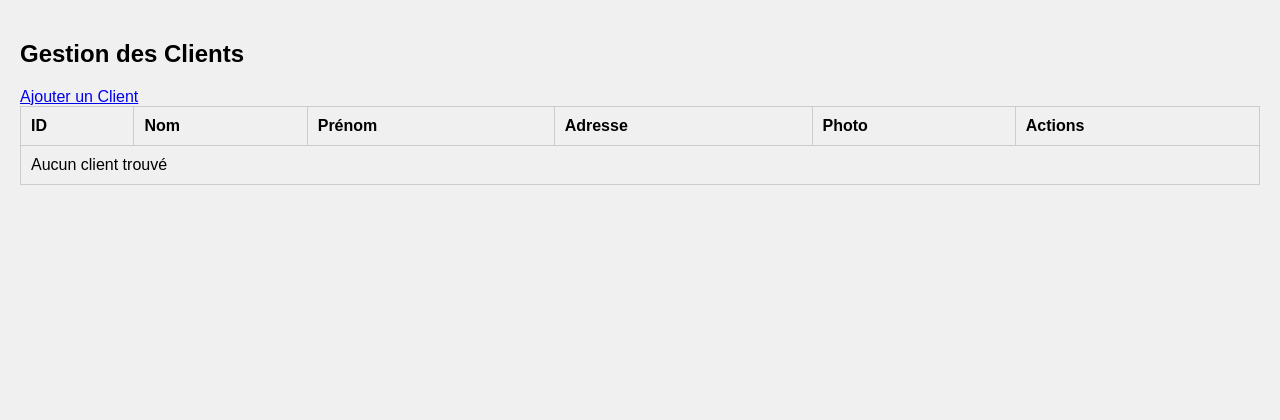
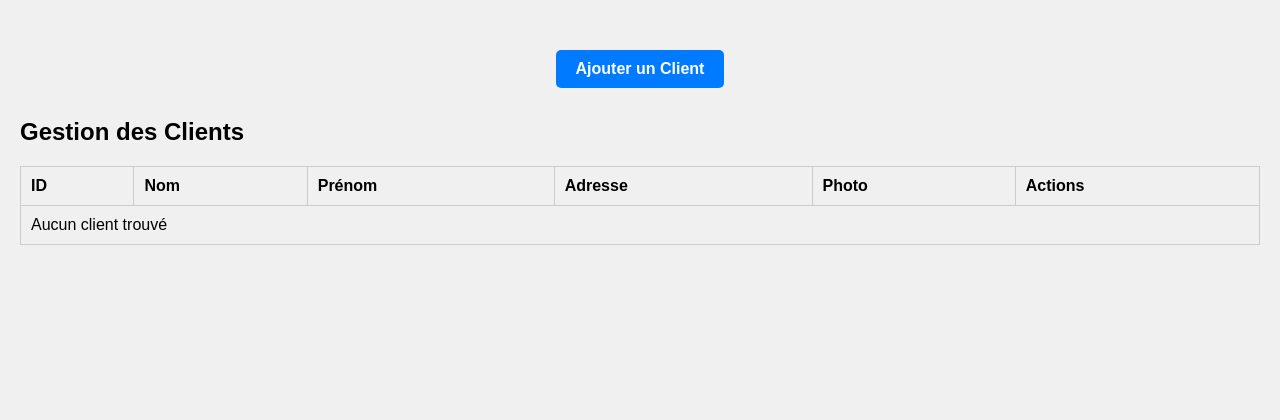
Before and after one commit to icoulibaly05/PrestigeLocation, a PHP site: page /clients.php in a window 1280 px wide. Shown: the part 144-564 px from the top of the page. Run offline with PHP 8.4, Linux system fonts and the light colour scheme; data that the repository does not hold is empty.

Commit message:
photo clic

```diff
--- a/clients.php
+++ b/clients.php
@@ -1,10 +1,12 @@
-<?php
-include 'config.php';
-include 'templates/header.php';
-?>
+<?php include 'config.php'; ?>
+<?php include 'templates/header.php'; ?>
+<link rel="stylesheet" type="text/css" href="styles.css">
+
+<div class="button-container">
+    <a href="ajouter_client.php" class="button">Ajouter un Client</a>
+</div>
 
 <h2>Gestion des Clients</h2>
-<a href="ajouter_client.php">Ajouter un Client</a>
 <table>
     <thead>
         <tr>
--- a/css/style.css
+++ b/css/style.css
@@ -107,3 +107,32 @@ footer {
     text-decoration: none;
     cursor: pointer;
 }
+
+.button {
+    display: inline-block;
+    padding: 10px 20px;
+    font-size: 16px;
+    font-weight: bold;
+    color: #fff;
+    background-color: #007bff;
+    border: none;
+    border-radius: 5px;
+    text-align: center;
+    text-decoration: none;
+    margin: 10px 5px;
+    cursor: pointer;
+    transition: background-color 0.3s ease;
+}
+
+.button:hover {
+    background-color: #0056b3;
+}
+
+.button:active {
+    background-color: #004494;
+}
+
+.button-container {
+    margin: 20px 0;
+    text-align: center;
+}
```
Also changed, not shown: locations.php (+7 -5 lines), voitures.php (+7 -5 lines).
